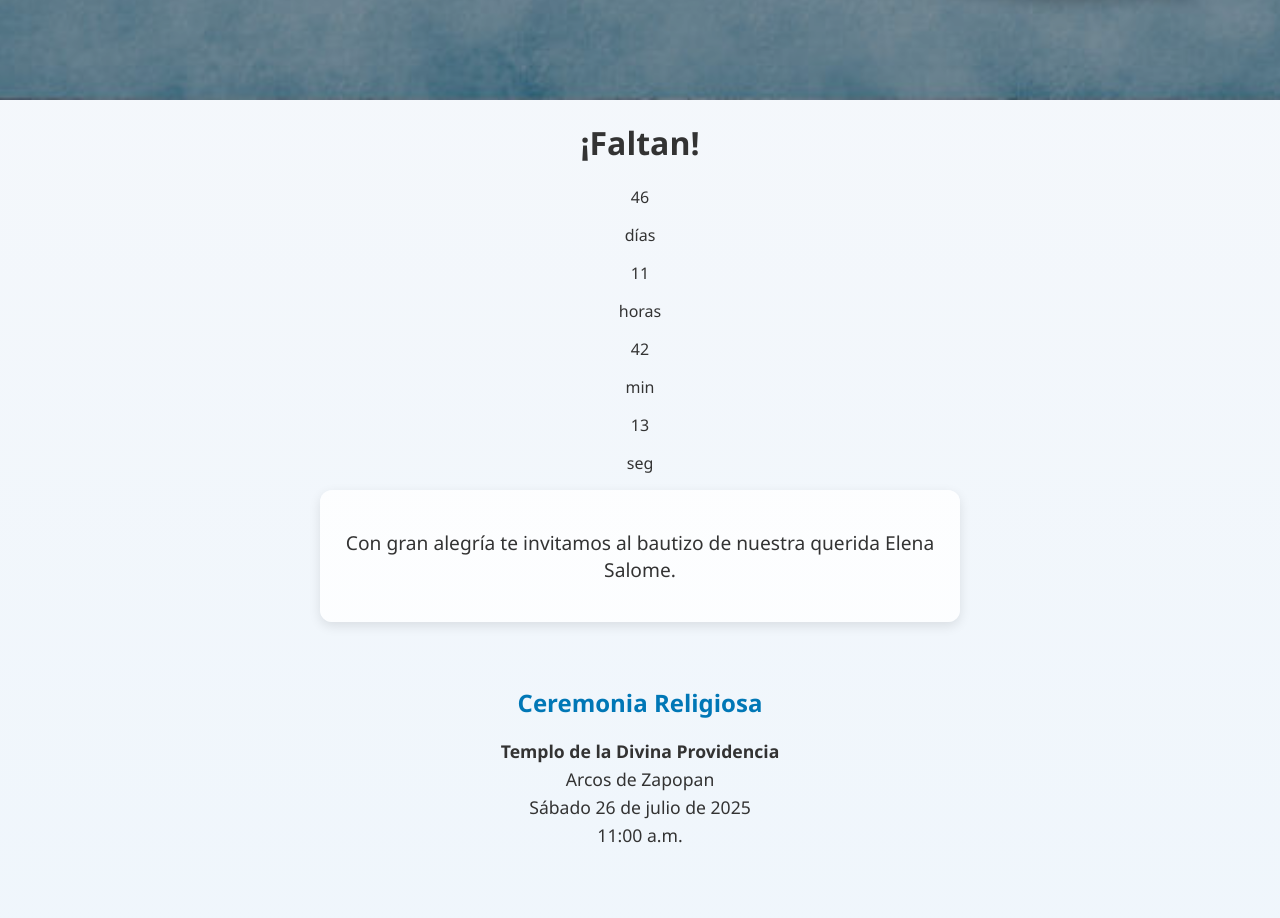
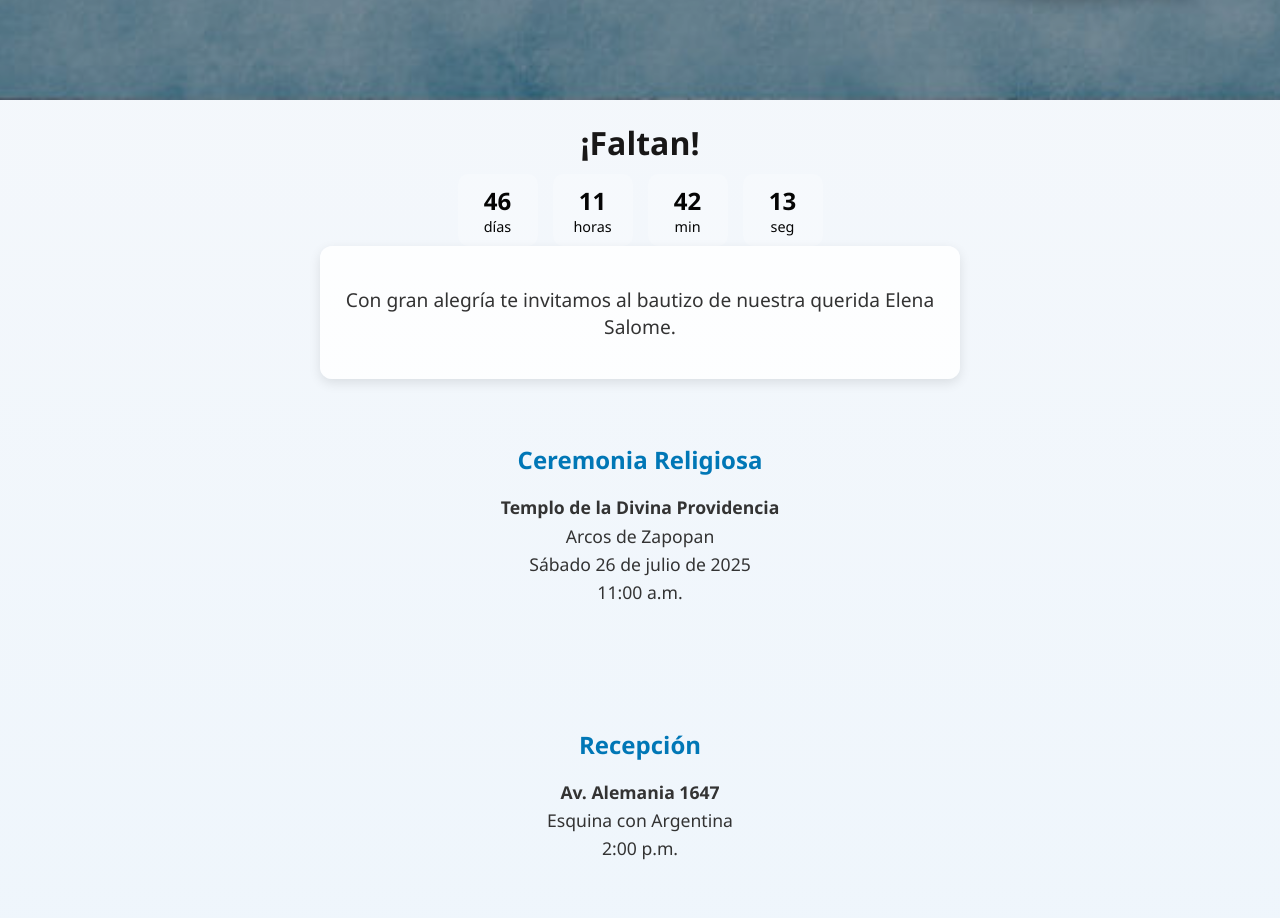
Before and after one commit to Juanjoneitor/Bautizo_Saly, a plain HTML site: page index.html in a window 1280 px wide. Shown: the part 780-1698 px from the top of the page. Drawn offline with nearby package versions, Linux system fonts and the light colour scheme.

Commit message:
Update style.css

```diff
--- a/style.css
+++ b/style.css
@@ -212,3 +212,39 @@ footer {
 .cerrar:hover {
   color: #ffdddd;
 }
+
+.contador {
+  margin-top: 15px;
+  text-align: center;
+  color: #050505;
+}
+
+.contador h1 {
+  font-size: 2rem;
+  margin-bottom: 10px;
+  color: #181717;
+}
+
+.cajas-contador {
+  display: flex;
+  justify-content: center;
+  gap: 15px;
+}
+
+.caja {
+  background-color: rgba(255, 255, 255, 0.2);
+  padding: 10px;
+  border-radius: 10px;
+  min-width: 60px;
+}
+
+.caja span {
+  font-size: 1.5rem;
+  display: block;
+  font-weight: bold;
+}
+
+.caja p {
+  margin: 0;
+  font-size: 0.9rem;
+}
```
